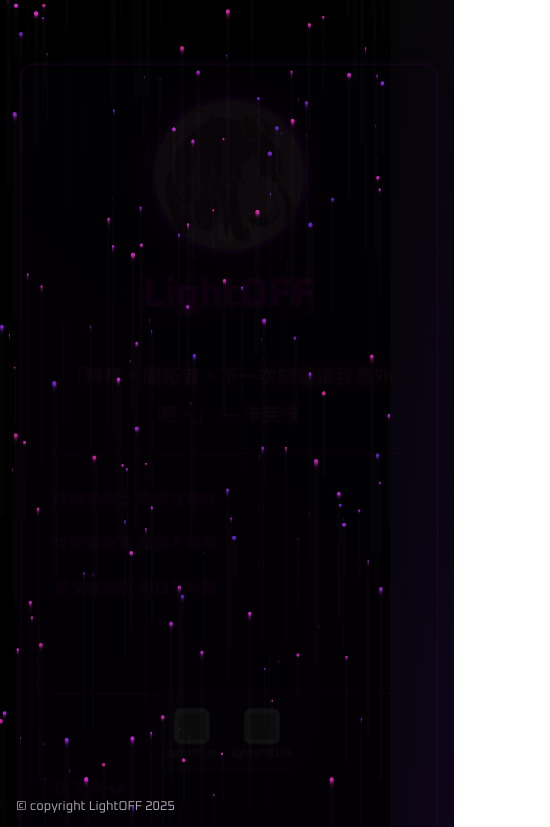
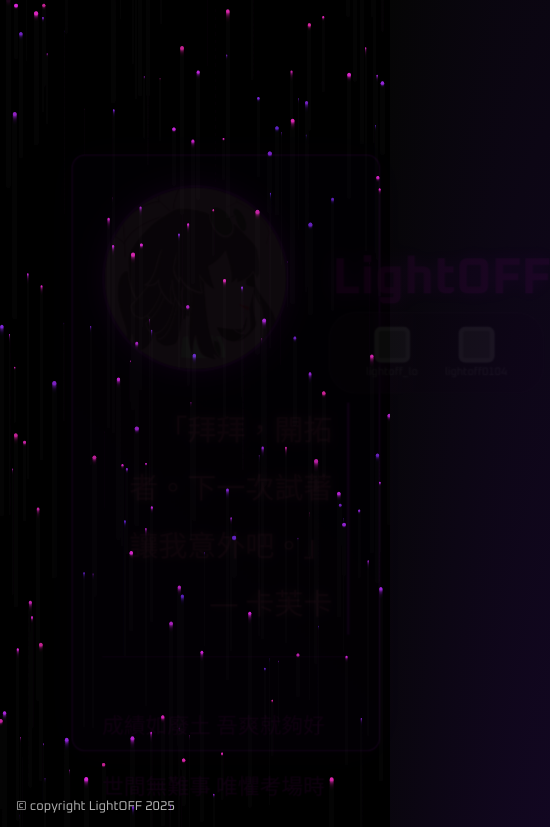
Before and after one commit to lightoff08/aboutme2, a plain HTML site: page index.html in a window 390 px wide. Shown: the top 827 px of the page, 550 px wide, since content can reach past the window. Drawn offline with nearby package versions, Linux system fonts and the light colour scheme; grey boxes are pictures that could not be loaded.

Commit message:
Update style.css

```diff
--- a/style.css
+++ b/style.css
@@ -322,122 +322,3 @@ body.scrolled .works-section {
     color: rgba(255, 255, 255, 0.7);
     font-size: 0.8rem;
 }
-
-/* 手機版調整 */
-@media (max-width: 768px) {
-  .monarch-card {
-    width: 90% !important;
-    height: 85vh !important;
-    top: 50% !important;
-    left: 50% !important;
-    transform: translate(-50%, -50%) !important;
-  }
-
-  .header-section {
-    flex-direction: column;
-    gap: 1rem !important;
-    text-align: center;
-  }
-
-  .avatar-pulse {
-    width: 150px !important;
-    height: 150px !important;
-  }
-
-  .title-void {
-    font-size: 2.5rem !important;
-  }
-
-  .kafka-quote {
-    order: 1;
-    font-size: 1.2rem !important;
-    text-align: center !important;
-    border-right: none !important;
-    margin: 1rem 0 !important;
-    padding: 0 !important;
-  }
-
-  .poem-container {
-    order: 2;
-    font-size: 1rem !important;
-    padding: 1rem 0 !important;
-  }
-
-  .links {
-    order: 3;
-    margin: 0 auto !important;
-    gap: 15px !important;
-    padding: 10px 20px !important;
-    transform: scale(0.9);
-  }
-
-  .scroll-prompt {
-    order: 4;
-    left: 50% !important;
-    transform: translateX(-50%);
-    margin-top: auto;
-    padding-bottom: 1rem;
-  }
-
-  /* 滑動後樣式 */
-  body.scrolled .monarch-card {
-    width: 150px !important;
-    height: 200px !important;
-    bottom: 10%;
-    right: 5%;
-    transform: rotateZ(-5deg) scale(0.9);
-  }
-
-  .small-card-content {
-    padding: 1rem;
-  }
-
-  .title-void2 {
-    font-size: 1.2rem !important;
-    text-align: center;
-  }
-
-  .pr {
-    width: 80px !important;
-    height: 80px !important;
-    margin-top: 0;
-  }
-
-  /* 作品區塊調整 */
-  .works-section {
-    top: 100vh;
-    padding: 2rem;
-  }
-
-  .work-card {
-    max-width: 100%;
-    margin-bottom: 1.5rem;
-  }
-}
-
-/* 原有CSS保持不變，以下新增手機版專用排序 */
-.big-card-content {
-  display: flex;
-  flex-direction: column;
-}
-
-/* 調整HTML元素順序 (需在CSS中重新排序) */
-.header-section {
-  order: 0;
-}
-
-.kafka-quote {
-  order: 1;
-}
-
-.poem-container {
-  order: 2;
-}
-
-.links {
-  order: 3;
-}
-
-.scroll-prompt {
-  order: 4;
-}
```
